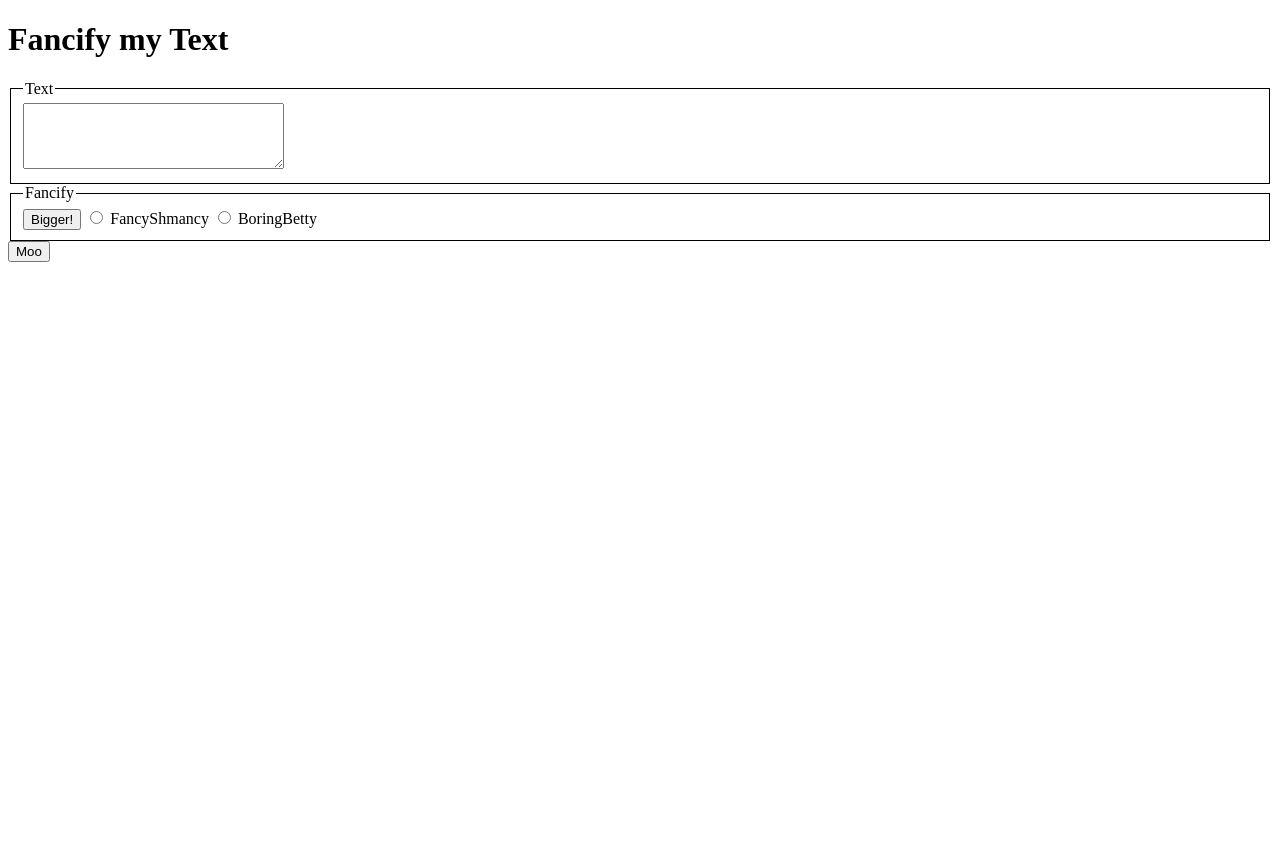
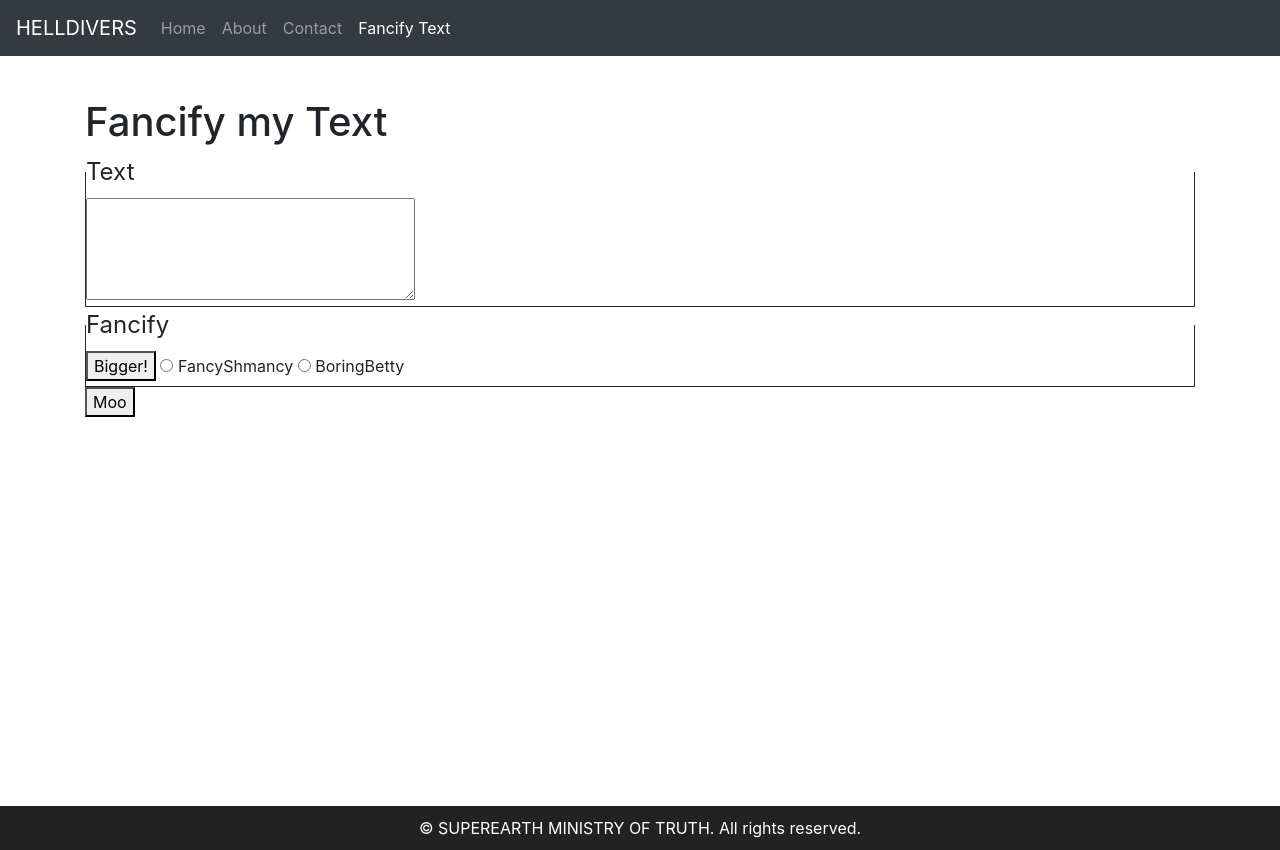
Before and after one commit to CameronRHL/CameronRHL.github.io, a plain HTML site: page fancifymytext.html in a window 1280 px wide. Before the commit the page ends 800 px from the top, so only its background shows below. Drawn offline with nearby package versions, Linux system fonts and the light colour scheme.

Commit message:
Update fancifymytext.html

```diff
--- a/fancifymytext.html
+++ b/fancifymytext.html
@@ -1,10 +1,48 @@
 <!DOCTYPE html>
-<html>
+<html lang="en-US">
 <head>
+    <meta charset="utf-8" />
     <title>Fancify Shamcify</title>
+    <link href="https://stackpath.bootstrapcdn.com/bootstrap/4.3.1/css/bootstrap.min.css" rel="stylesheet">
+    <style>
+        body { padding-top: 50px; }
+        .wrapper { display: flex; min-height: 100vh; flex-direction: column; }
+        .content { flex: 1; }
+        .footer { background-color: #222; color: white; text-align: center; padding: 10px 0; }
+    </style>
     <script src="fancifymytext.js"></script>
 </head>
 <body>
+    <div class="wrapper">
+        <header class="container">
+            <nav class="navbar navbar-expand-lg navbar-dark bg-dark fixed-top">
+                <a class="navbar-brand" href="#">HELLDIVERS</a>
+                <button class="navbar-toggler" type="button" data-toggle="collapse" data-target="#navbarNav"
+                        aria-controls="navbarNav" aria-expanded="false" aria-label="Toggle navigation">
+                    <span class="navbar-toggler-icon"></span>
+                </button>
+                <div class="collapse navbar-collapse" id="navbarNav">
+                    <ul class="navbar-nav">
+                        <li class="nav-item">
+                            <a class="nav-link" href="index.html">Home</a>
+                        </li>
+                        <li class="nav-item">
+                            <a class="nav-link" href="#">About</a>
+                        </li>
+                        <li class="nav-item">
+                            <a class="nav-link" href="#">Contact</a>
+                        </li>
+                        <li class="nav-item active">
+                            <a class="nav-link" href="fancifymytext.html">Fancify Text</a>
+                        </li>
+                    </ul>
+                </div>
+            </nav>
+        </header>
+
+        <div class="container content">
+            <div class="row mt-5">
+                <div class="col-md-12">
                     <h1>Fancify my Text</h1>
 
                     <fieldset style="border: solid 1px;">
@@ -22,6 +60,17 @@
                     </fieldset>
 
                     <button id="mooBtn">Moo</button>
+                </div>
+            </div>
+        </div>
 
+        <footer class="footer">
+            © SUPEREARTH MINISTRY OF TRUTH. All rights reserved.
+        </footer>
+    </div>
+
+    <script src="https://code.jquery.com/jquery-3.3.1.slim.min.js"></script>
+    <script src="https://cdnjs.cloudflare.com/ajax/libs/popper.js/1.14.7/umd/popper.min.js"></script>
+    <script src="https://stackpath.bootstrapcdn.com/bootstrap/4.3.1/js/bootstrap.min.js"></script>
 </body>
 </html>
```
Lines whose indentation alone changed are shown as unchanged.
